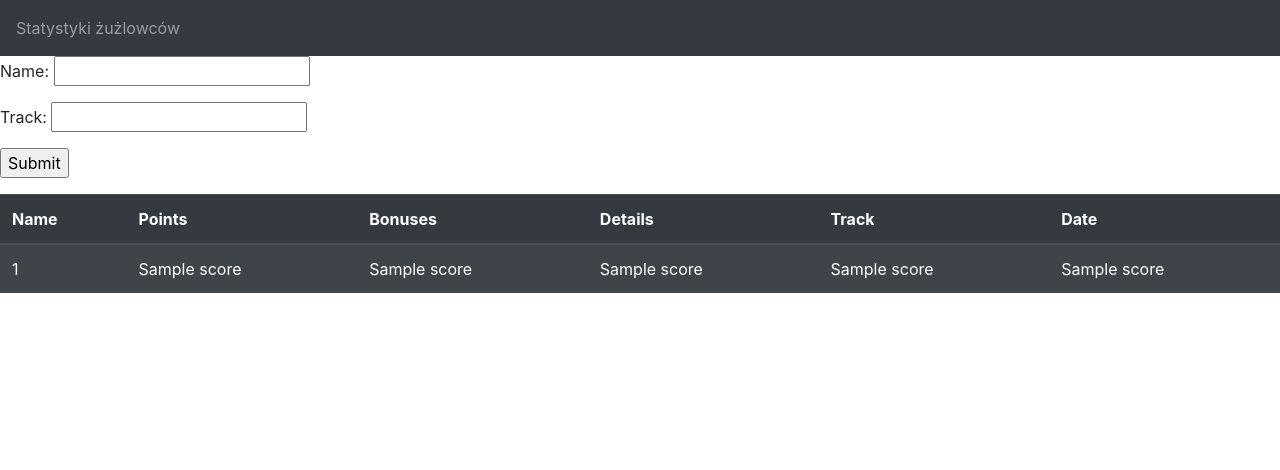
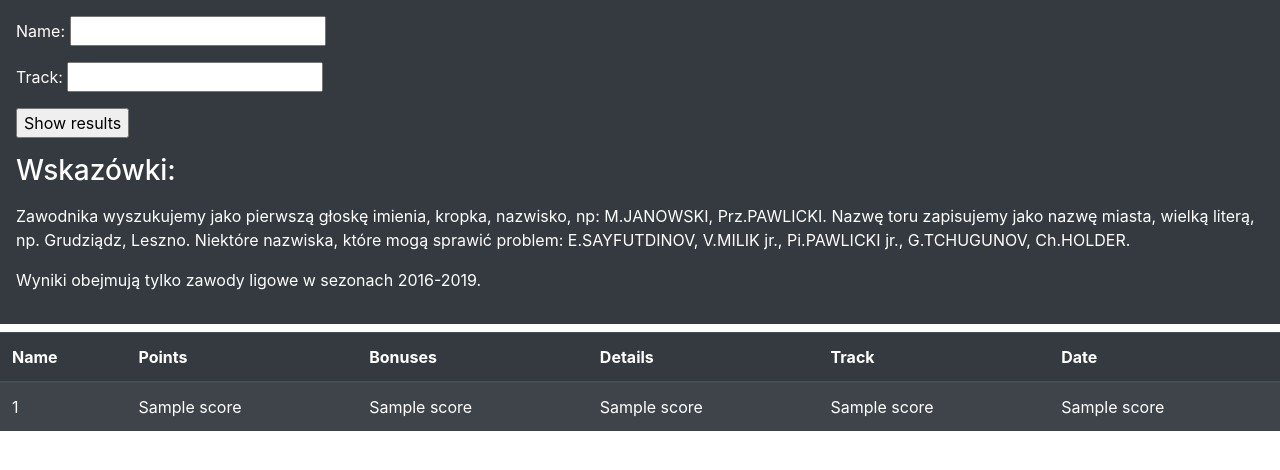
Before and after one commit to dylodylo/speedwaydatasite, a Flask app: template templates/index.html in a window 1280 px wide. Shown: the top 470 px of the page. Run offline with Flask 2, Linux system fonts and the light colour scheme; the template is opened without the code that fills it: most values are stand-ins (such as "Sample title", 1, 10 or a date in 2020); some libraries are stand-ins or nearby versions.

Commit message:
push current version

```diff
--- a/templates/base.html
+++ b/templates/base.html
@@ -6,11 +6,6 @@
     <title>{% block title %}{% endblock %}</title>
 </head>
 <body>
-<nav class="navbar navbar-dark bg-dark">
-  <span class="navbar-text">
-    Statystyki żużlowców
-  </span>
-</nav>
 {% block content %} {% endblock %}
 </body>
 </html>
--- a/templates/index.html
+++ b/templates/index.html
@@ -1,11 +1,18 @@
 {% extends "base.html" %}
-{% block title %}Statystyki żużlowców {% endblock %}
+{% block title %}Riders statistics {% endblock %}
 {% block content %}
+    <div class="p-3 mb-2 bg-dark text-white">
     <form action="#" method="post">
         <p>Name: <input type="text" name="ridername" /></p>
         <p>Track: <input type="text" name="track" /> </p>
-        <p><input type="submit" name="submit" /></p>
+        <p><input type="submit" name="submit" value="Show results"/></p>
     </form>
+        <p><h3>Wskazówki:</h3></p>
+        <p>Zawodnika wyszukujemy jako pierwszą głoskę imienia, kropka, nazwisko, np: M.JANOWSKI, Prz.PAWLICKI. Nazwę
+            toru zapisujemy jako nazwę miasta, wielką literą, np. Grudziądz, Leszno. Niektóre nazwiska, które mogą
+            sprawić problem: E.SAYFUTDINOV, V.MILIK jr., Pi.PAWLICKI jr., G.TCHUGUNOV, Ch.HOLDER.</p>
+        <p>Wyniki obejmują tylko zawody ligowe w sezonach 2016-2019.</p>
+    </div>
   <table class="table table-striped table-dark">
      <thead>
         <tr>
```
